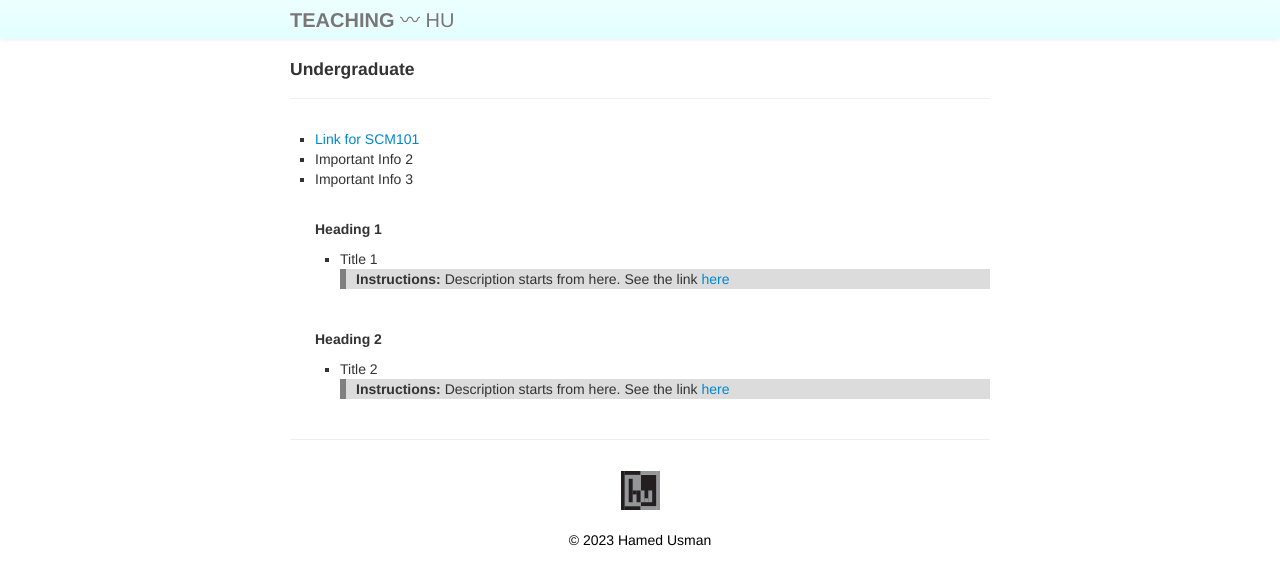
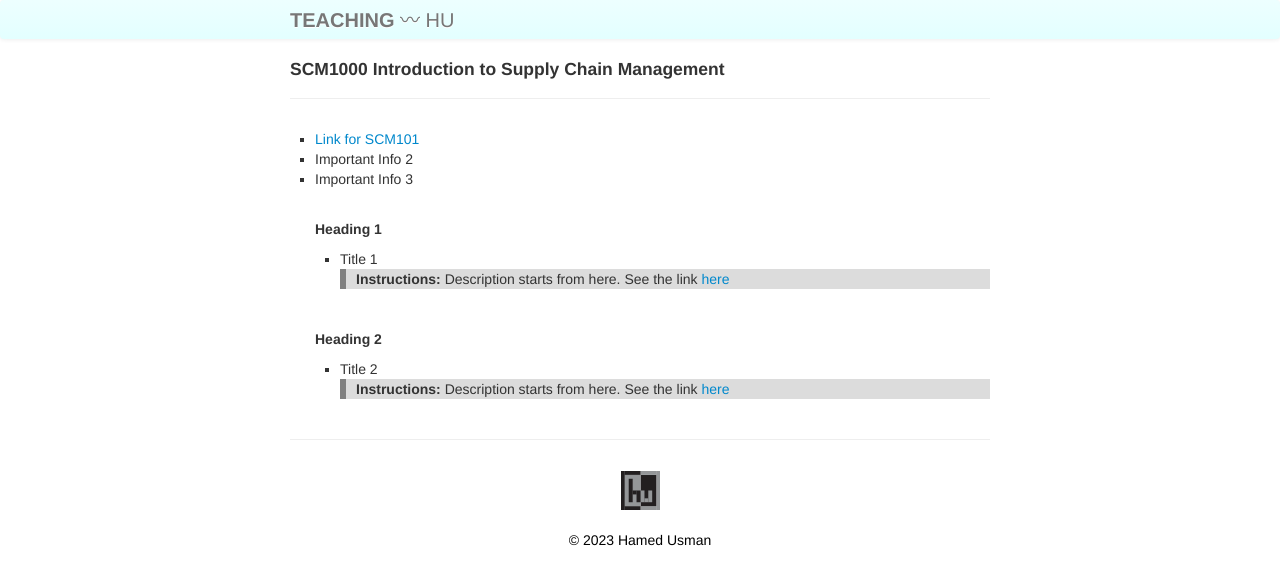
Before and after one commit to 101scm/101scm.github.io, a Jekyll site: the page built from pages/scm1000.md, in a window 1280 px wide. Shown: the top 585 px of the page. Built offline with Jekyll 4.4.1, drawn with Linux system fonts in a browser that asks for light colours.

Commit message:
Update and rename undergraduate.md to scm1000.md

```diff
--- a/pages/undergraduate.md
+++ b/pages/scm1000.md
@@ -1,10 +1,10 @@
 ---
 layout: page
-title: Undergraduate
-description: Undergraduate Program
+title: SCM1000 Introduction to Supply Chain Management
+description: Undergraduate Course
 ---
 <ul>
-<li><a href="https://teaching101.github.io/pages/undergraduate/scm101">Link for SCM101</a></li>
+<li><a href="https://teaching101.github.io/pages/scm1000">Link for SCM101</a></li>
 <li>Important Info 2</li>
 <li>Important Info 3</li>
 
```
